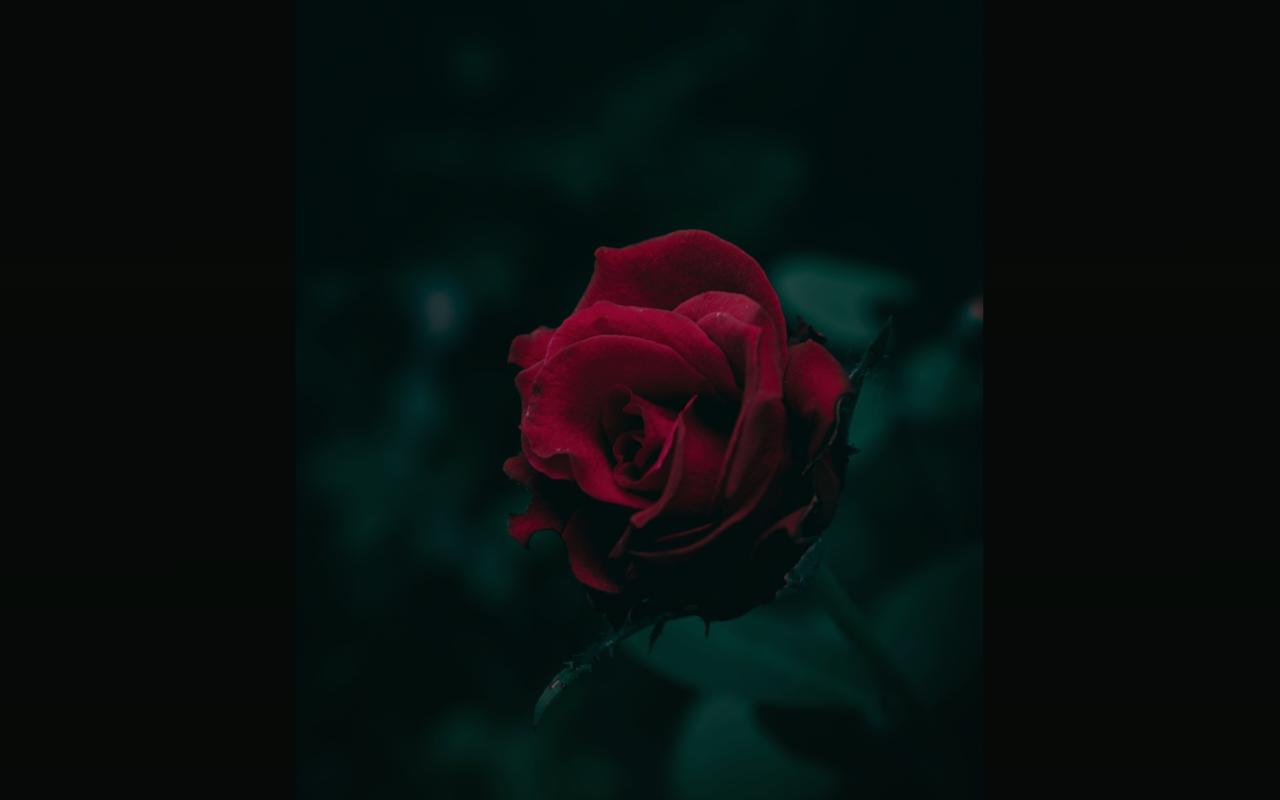
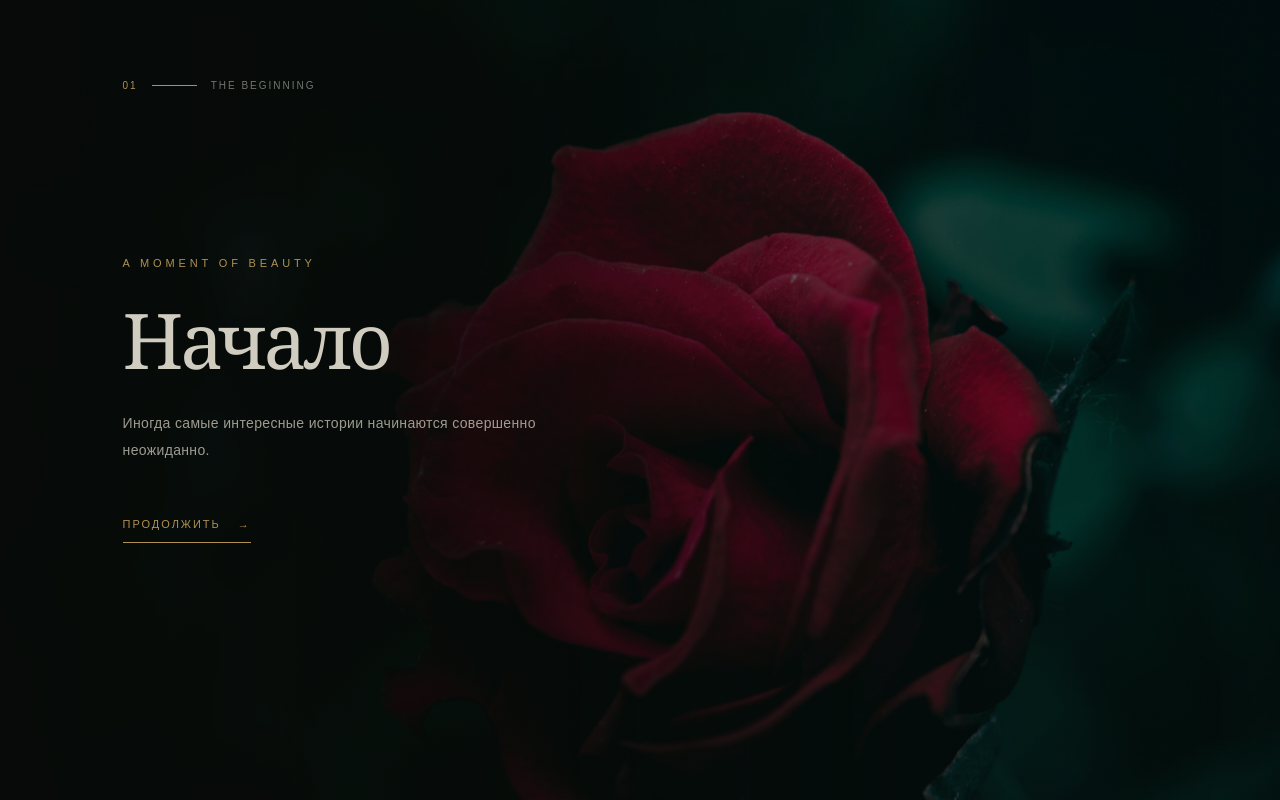
Before and after one commit to uzr22/a-little-universe, a plain HTML site: page index.html in a window 1280 px wide. Both pictures are taken after a click on the button "НАЧАТЬ ПУТЕШЕСТВИЕ". Drawn offline with Linux system fonts and the light colour scheme.

Commit message:
Update style.css

```diff
--- a/style.css
+++ b/style.css
@@ -99,22 +99,15 @@ body {
     background-color: var(--color-black);
 }
 
-/* Фотография цветка */
+/* Фотография */
 
 .flower-background {
     position: absolute;
     inset: 0;
     z-index: 0;
 
-    background-image:
-        linear-gradient(
-            to bottom,
-            rgba(8, 11, 9, 0.25),
-            rgba(8, 11, 9, 0.55)
-        ),
-        url("assets/flower/flower-main.jpg");
-
-    background-size: auto 115%;
+    background-image: url("assets/flower/flower-main.jpg");
+    background-size: cover;
     background-position: center 45%;
     background-repeat: no-repeat;
 
@@ -122,10 +115,27 @@ body {
     transition: transform 8s ease;
 }
 
-/* Начальное состояние фотографии при появлении */
+/* Затемнение фотографии */
+
+.flower-overlay {
+    position: absolute;
+    inset: 0;
+    z-index: 1;
+
+    background:
+        linear-gradient(
+            90deg,
+            rgba(8, 11, 9, 0.96) 0%,
+            rgba(8, 11, 9, 0.82) 35%,
+            rgba(8, 11, 9, 0.15) 75%,
+            rgba(8, 11, 9, 0.05) 100%
+        );
+}
+
+/* Начальное состояние фотографии */
 
 .scene-flower.is-entering .flower-background {
-    transform: scale(1.35);
+    transform: scale(1.25);
     filter: brightness(0.35) blur(12px);
     transition: none;
 }
@@ -133,7 +143,7 @@ body {
 /* Проявление фотографии */
 
 .scene-flower.is-entering.is-visible .flower-background {
-    transform: scale(1.12);
+    transform: scale(1.05);
     filter: brightness(1) blur(0);
 
     transition:
@@ -141,50 +151,176 @@ body {
         filter 3.5s ease;
 }
 
-/* Продолжение плавного движения камеры */
+/* Движение фотографии после появления */
 
 .scene-flower.active:not(.is-entering) .flower-background {
-    transform: scale(1.12);
+    transform: scale(1.05);
     filter: brightness(1) blur(0);
-
-    transition:
-        transform 8s ease,
-        filter 1s ease;
 }
 
-/* Текст цветочной сцены */
+/* Композиция */
 
-.scene-flower .scene-content {
+.flower-layout {
+    position: relative;
     z-index: 2;
-    color: var(--color-white);
+
+    width: 100%;
+    max-width: 1400px;
+    min-height: calc(100vh - 80px);
+
+    margin: 0 auto;
+
+    display: flex;
+    flex-direction: column;
+    justify-content: center;
+
+    padding: 60px 8%;
+}
+
+/* Номер сцены */
+
+.flower-number {
+    position: absolute;
+    top: 40px;
+    left: 8%;
+
+    display: flex;
+    align-items: center;
+    gap: 14px;
+
+    color: rgba(232, 226, 213, 0.55);
+
+    font-size: 10px;
+    letter-spacing: 0.2em;
+}
+
+.flower-number span:first-child {
+    color: var(--color-gold);
+}
+
+.flower-number-line {
+    width: 45px;
+    height: 1px;
+    background-color: var(--color-gold);
+}
+
+/* Текстовый блок */
+
+.flower-content {
+    max-width: 540px;
+    text-align: left;
+}
+
+/* Верхняя надпись */
+
+.flower-content .eyebrow {
+    text-align: left;
+    margin-bottom: 30px;
 }
 
 /* Заголовок */
 
-.scene-flower h2 {
+.flower-content h2 {
     font-family: var(--font-main);
-    font-size: clamp(42px, 7vw, 76px);
+    font-size: clamp(48px, 6vw, 82px);
     font-weight: 400;
-    line-height: 1.15;
-    text-align: center;
+    line-height: 1.08;
+    letter-spacing: -0.04em;
+
+    text-align: left;
 }
 
 /* Описание */
 
-.scene-flower #flower-text {
-    max-width: 600px;
-    margin-top: 24px;
+.flower-content #flower-text {
+    max-width: 460px;
+    margin-top: 28px;
 
-    color: rgba(232, 226, 213, 0.8);
-    font-size: 15px;
-    line-height: 1.8;
-    text-align: center;
+    color: rgba(232, 226, 213, 0.75);
+
+    font-size: 14px;
+    line-height: 1.9;
+    letter-spacing: 0.025em;
+
+    text-align: left;
 }
 
-/* Появление текста цветочной сцены */
+/* Кнопка */
 
-.scene-flower.is-entering.is-visible .scene-content {
+.flower-content button {
+    margin-top: 42px;
+    margin-left: 0;
+    align-self: flex-start;
+
+    border: none;
+    border-bottom: 1px solid var(--color-gold);
+    border-radius: 0;
+
+    padding: 12px 0;
+
+    color: var(--color-gold);
+    letter-spacing: 0.18em;
+}
+
+.flower-content button span {
+    display: inline-block;
+    margin-left: 12px;
+    transition: transform 0.3s ease;
+}
+
+.flower-content button:hover {
+    background: transparent;
+    color: var(--color-white);
+}
+
+.flower-content button:hover span {
+    transform: translateX(7px);
+}
+
+/* Появление текста */
+
+.scene-flower.is-entering.is-visible .flower-layout {
     animation: flower-text-enter 1.8s ease 1s both;
+}
+
+/* Мобильная версия */
+
+@media (max-width: 600px) {
+
+    .flower-layout {
+        min-height: calc(100vh - 60px);
+        padding: 80px 28px 40px;
+    }
+
+    .flower-number {
+        top: 28px;
+        left: 28px;
+        font-size: 9px;
+    }
+
+    .flower-overlay {
+        background:
+            linear-gradient(
+                0deg,
+                rgba(8, 11, 9, 0.95) 0%,
+                rgba(8, 11, 9, 0.75) 50%,
+                rgba(8, 11, 9, 0.15) 100%
+            );
+    }
+
+    .flower-content {
+        margin-top: auto;
+        margin-bottom: 35px;
+    }
+
+    .flower-content h2 {
+        font-size: clamp(42px, 12vw, 62px);
+    }
+
+    .flower-content #flower-text {
+        font-size: 13px;
+    }
+
 }
 
 
```
